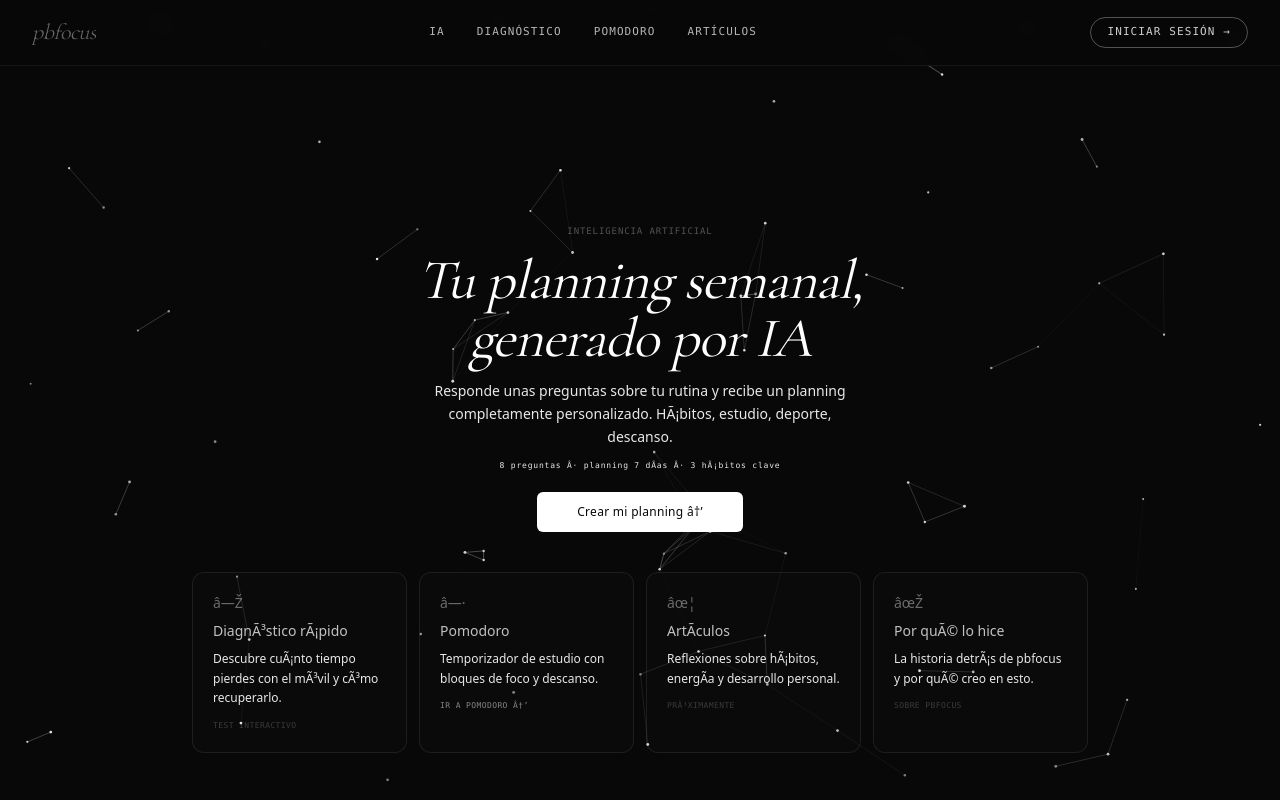
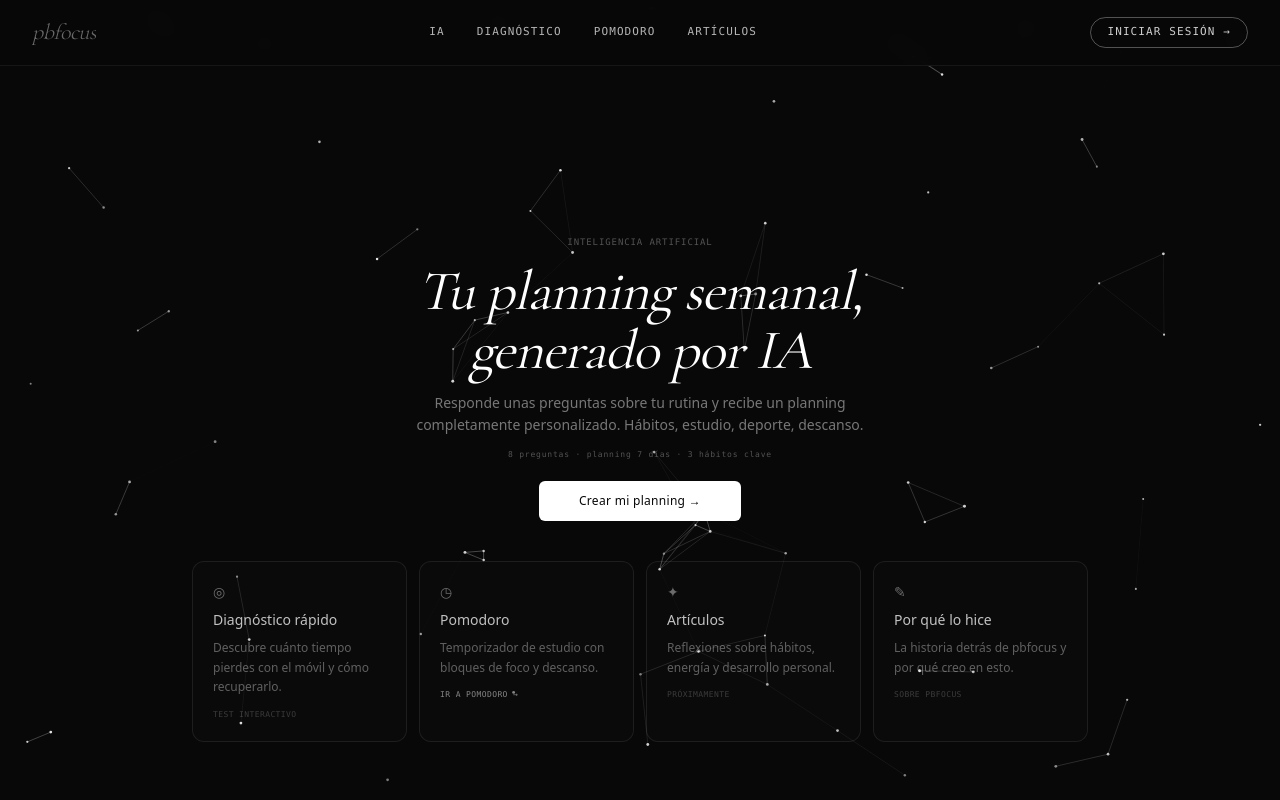
Before and after one commit to pbarreiroh/pbfocus, a Next.js app: page / in a window 1280 px wide. Built offline with nearby package versions, Linux system fonts and the light colour scheme; no server answers.

Commit message:
fix: quitar h-screen del main

```diff
--- a/app/page.tsx
+++ b/app/page.tsx
@@ -96,13 +96,12 @@ export default function Home() {
   }, [])
 
   return (
-    <div className="min-h-screen bg-[#080808] text-[#e8e8e8] flex flex-col font-sans relative overflow-hidden">
+    <div className="bg-[#080808] text-[#e8e8e8] flex flex-col font-sans relative" style={{ height: '100dvh', overflow: 'hidden' }}>
       <div className="fixed inset-0 z-0 pointer-events-none">
         <ParticleCanvas />
-      </div>      {/* Main â€” todo centrado en pantalla */}
-      <main className="flex-1 flex flex-col items-center justify-center px-8 gap-10 z-10 pt-16 h-screen">
+      </div>
+      <main className="flex-1 flex flex-col items-center justify-center px-8 gap-10 z-10 pt-16">
 
-        {/* Hero IA */}
         <div className="flex flex-col items-center text-center gap-3 max-w-xl">
           <div className="font-mono text-[9px] uppercase tracking-widest text-white/30">inteligencia artificial</div>
           <h1 style={{
@@ -115,44 +114,43 @@ export default function Home() {
           }}>
             Tu planning semanal,<br />generado por IA
           </h1>
-          <p className="text-white/42 text-sm leading-relaxed max-w-md">
-            Responde unas preguntas sobre tu rutina y recibe un planning completamente personalizado. HÃ¡bitos, estudio, deporte, descanso.
+          <p className="text-white/45 text-sm leading-relaxed max-w-md">
+            Responde unas preguntas sobre tu rutina y recibe un planning completamente personalizado. Hábitos, estudio, deporte, descanso.
           </p>
-          <div className="font-mono text-[8px] text-white/28 tracking-widest">
-            8 preguntas Â· planning 7 dÃ­as Â· 3 hÃ¡bitos clave
+          <div className="font-mono text-[8px] text-white/30 tracking-widest">
+            8 preguntas · planning 7 días · 3 hábitos clave
           </div>
           <button
             onClick={() => user ? router.push('/chat') : router.push('/login')}
             className="mt-2 bg-white text-[#080808] font-medium px-10 py-3 text-xs tracking-wide rounded-md hover:bg-white/90 transition-colors"
           >
-            Crear mi planning â†’
+            Crear mi planning →
           </button>
         </div>
 
-        {/* 4 Cards */}
         <div className="grid grid-cols-2 md:grid-cols-4 gap-3 w-full max-w-4xl">
           <div onClick={() => router.push('/diagnostico')} className="border border-white/[0.08] rounded-xl p-5 bg-white/[0.01] hover:bg-white/[0.03] hover:border-white/[0.16] transition-all cursor-pointer flex flex-col gap-2">
-            <div className="text-white/40 text-sm">â—Ž</div>
-            <div className="text-white/75 text-sm font-medium">DiagnÃ³stico rÃ¡pido</div>
-            <div className="text-white/32 text-xs leading-relaxed">Descubre cuÃ¡nto tiempo pierdes con el mÃ³vil y cÃ³mo recuperarlo.</div>
+            <div className="text-white/40 text-sm">◎</div>
+            <div className="text-white/75 text-sm font-medium">Diagnóstico rápido</div>
+            <div className="text-white/35 text-xs leading-relaxed">Descubre cuánto tiempo pierdes con el móvil y cómo recuperarlo.</div>
             <div className="font-mono text-[8px] uppercase tracking-wider text-white/20 mt-1">test interactivo</div>
           </div>
           <div onClick={() => router.push('/pomodoro')} className="border border-white/[0.08] rounded-xl p-5 bg-white/[0.01] hover:bg-white/[0.03] hover:border-white/[0.16] transition-all cursor-pointer flex flex-col gap-2">
-            <div className="text-white/40 text-sm">â—·</div>
+            <div className="text-white/40 text-sm">◷</div>
             <div className="text-white/75 text-sm font-medium">Pomodoro</div>
-            <div className="text-white/32 text-xs leading-relaxed">Temporizador de estudio con bloques de foco y descanso.</div>
-            <div className="font-mono text-[8px] uppercase tracking-wider text-white/50 mt-1">ir a pomodoro â†’</div>
+            <div className="text-white/35 text-xs leading-relaxed">Temporizador de estudio con bloques de foco y descanso.</div>
+            <div className="font-mono text-[8px] uppercase tracking-wider text-white/50 mt-1">ir a pomodoro →</div>
           </div>
           <div className="border border-white/[0.08] rounded-xl p-5 bg-white/[0.01] hover:bg-white/[0.03] hover:border-white/[0.16] transition-all cursor-pointer flex flex-col gap-2">
-            <div className="text-white/40 text-sm">âœ¦</div>
-            <div className="text-white/75 text-sm font-medium">ArtÃ­culos</div>
-            <div className="text-white/32 text-xs leading-relaxed">Reflexiones sobre hÃ¡bitos, energÃ­a y desarrollo personal.</div>
-            <div className="font-mono text-[8px] uppercase tracking-wider text-white/20 mt-1">prÃ³ximamente</div>
+            <div className="text-white/40 text-sm">✦</div>
+            <div className="text-white/75 text-sm font-medium">Artículos</div>
+            <div className="text-white/35 text-xs leading-relaxed">Reflexiones sobre hábitos, energía y desarrollo personal.</div>
+            <div className="font-mono text-[8px] uppercase tracking-wider text-white/20 mt-1">próximamente</div>
           </div>
           <div className="border border-white/[0.08] rounded-xl p-5 bg-white/[0.01] hover:bg-white/[0.03] hover:border-white/[0.16] transition-all cursor-pointer flex flex-col gap-2">
-            <div className="text-white/40 text-sm">âœŽ</div>
-            <div className="text-white/75 text-sm font-medium">Por quÃ© lo hice</div>
-            <div className="text-white/32 text-xs leading-relaxed">La historia detrÃ¡s de pbfocus y por quÃ© creo en esto.</div>
+            <div className="text-white/40 text-sm">✎</div>
+            <div className="text-white/75 text-sm font-medium">Por qué lo hice</div>
+            <div className="text-white/35 text-xs leading-relaxed">La historia detrás de pbfocus y por qué creo en esto.</div>
             <div className="font-mono text-[8px] uppercase tracking-wider text-white/20 mt-1">sobre pbfocus</div>
           </div>
         </div>
```
